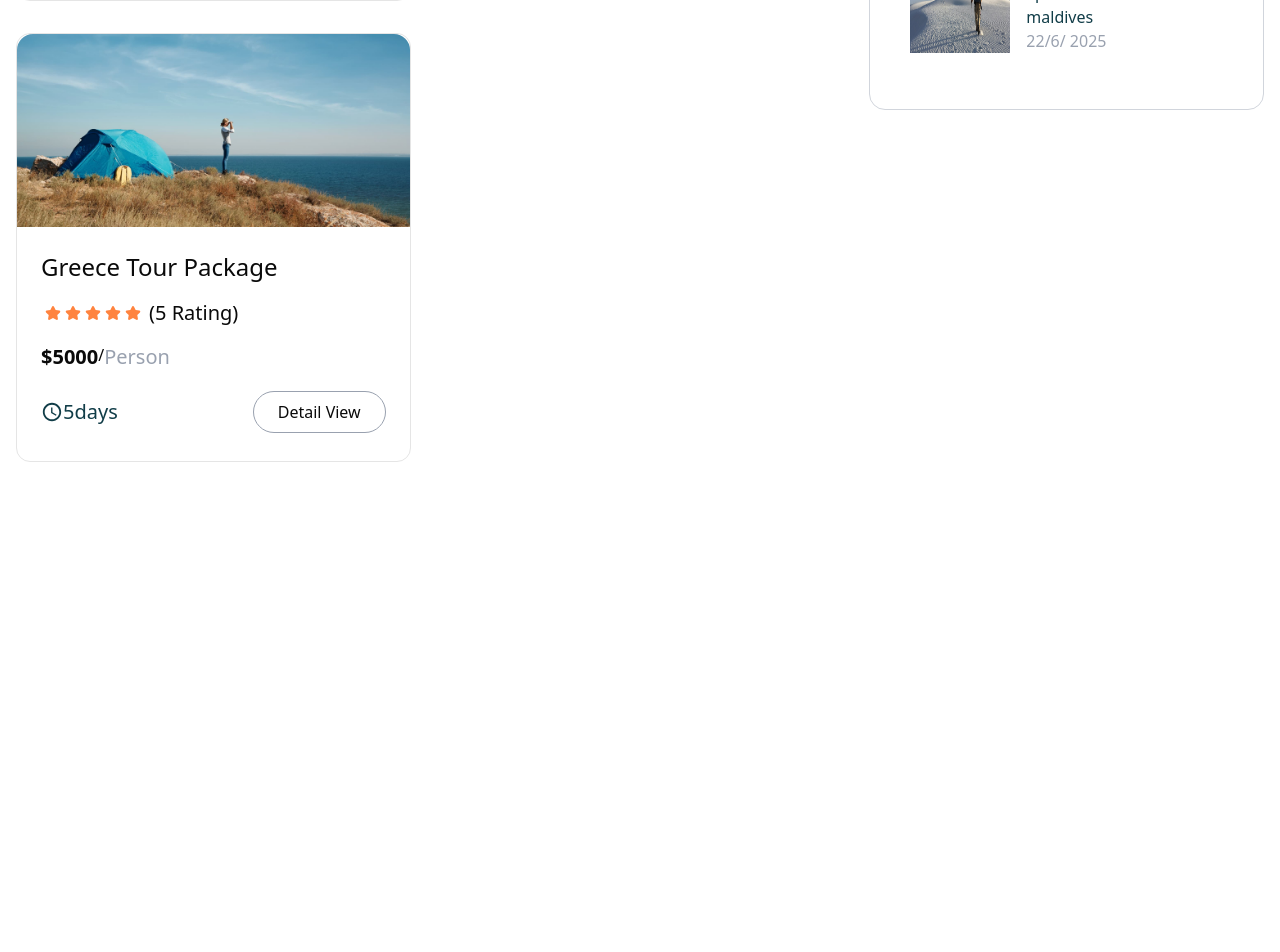
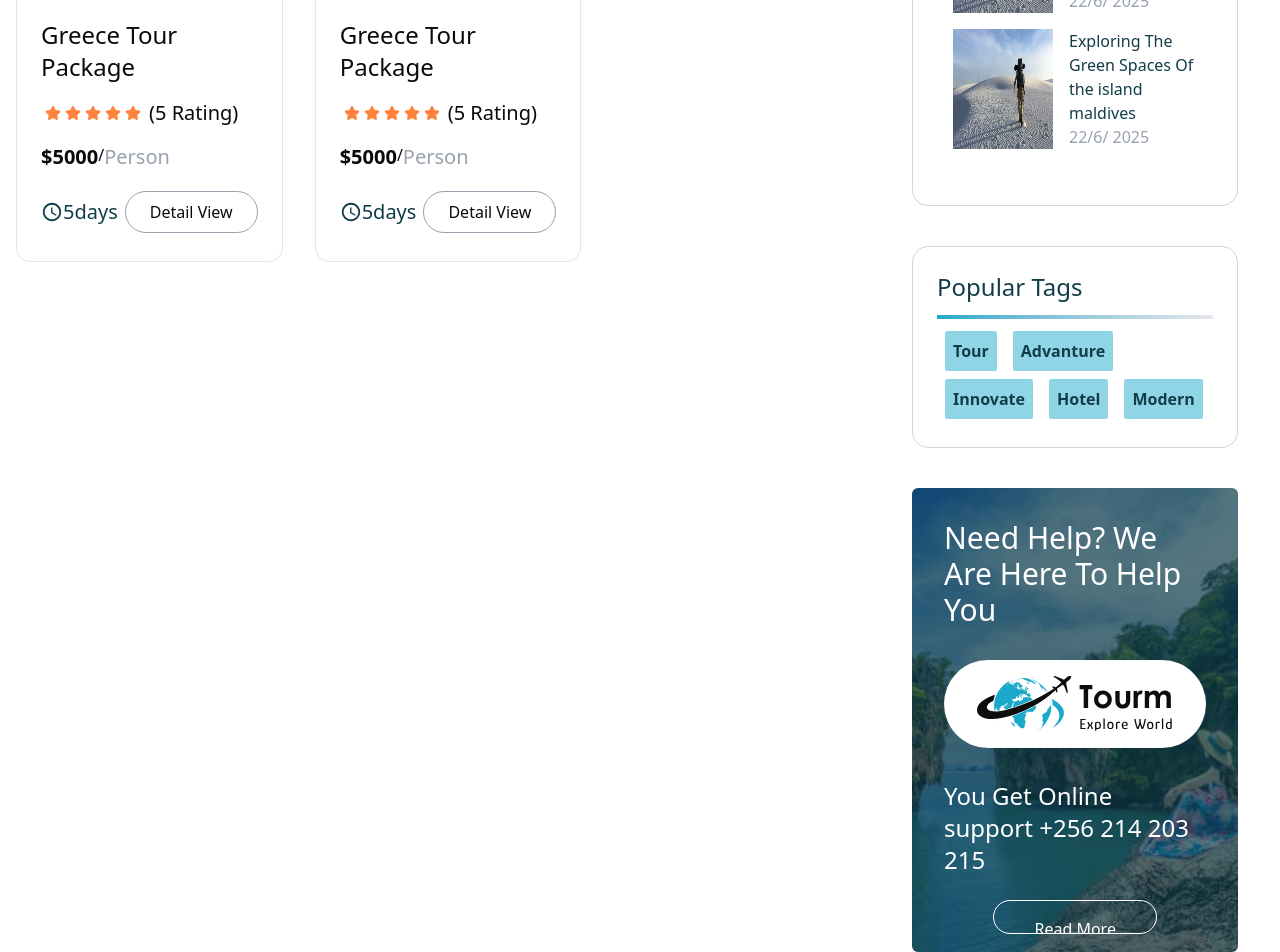
Before and after one commit to javadboroji/booking, a Next.js app: page /filter in a window 1280 px wide. Shown: the part 1422-2374 px from the top of the page. Before the commit the page ends 1900 px from the top, so only its background shows below. Built offline with nearby package versions, Linux system fonts and the light colour scheme.

Commit message:
[fetch] :add advertisement +popular

```diff
--- /dev/null
+++ b/app/Data/popular.ts
@@ -0,0 +1,25 @@
+const popluar=[
+    {
+        id:"pop-1" ,
+        url:"" ,
+        label:"Tour"
+    },
+    {
+        id:"pop-2" ,
+        url:"" ,
+        label:"Advanture"
+    },{
+        id:"pop-3" ,
+        url:"" ,
+        label:"Innovate"
+    },{
+        id:"pop-4" ,
+        url:"" ,
+        label:"Hotel"
+    },{
+        id:"pop-5" ,
+        url:"" ,
+        label:"Modern"
+    }
+]
+export default popluar
--- a/app/filter/components/SearchResult/SearchResult.tsx
+++ b/app/filter/components/SearchResult/SearchResult.tsx
@@ -56,7 +56,7 @@ function SearchResult() {
   return (
     <div className='flex flex-wrap '>
         {result?.map((item )=>{
-            return <div key={item.id} className='basis-6/12'><Card  cardInfo={item}/></div>
+            return <div key={item.id} className='basis-1/3'><Card  cardInfo={item}/></div>
         })}
     </div>
   )
--- a/app/filter/page.tsx
+++ b/app/filter/page.tsx
@@ -6,6 +6,8 @@ import SearchInFilter from "./components/SearchInFilter/SearchInFilter";
 import Sort from "./components/SortFilter/Sort";
 import Category from "@/components/custom/Wigets/Category";
 import RecentPosts from "@/components/custom/Wigets/RecentPosts";
+import Popular from "@/components/custom/Wigets/Popular";
+import Advertisement from "@/components/custom/Wigets/Advertisement";
 
 function page({ params }: { params: { slug: string } }) {
   return (
@@ -19,13 +21,15 @@ function page({ params }: { params: { slug: string } }) {
         </div>
 
         <div className="flex">
-          <div className="basis-8/12  h-[10dvh]">
+          <div className="basis-[70%] h-[10dvh]">
             {" "}
             <SearchResult />{" "}
           </div>
-          <div className="basis-4/12 flex flex-col  h-[10dvh] px-4">
+          <div className="basis-[28%] flex flex-col  h-[10dvh] px-4">
             <Category/>
             <RecentPosts/>
+            <Popular/>
+            <Advertisement/>
           </div>
         </div>
       </div>
--- a/app/globals.css
+++ b/app/globals.css
@@ -157,3 +157,17 @@ h6 {
   opacity: 0.4;
   z-index: 0;
 }
+.advertisement::before{
+  content: "";
+  position: absolute;
+  top: 50%;
+  left: 50%;
+  transform: translate(-50% ,-50%);
+  width: 100%;
+  height: 100%;
+  background: url("../public/widget_bg_1.jpg");
+  background-repeat: no-repeat;
+  background-position: center;
+  background-size: cover;
+  z-index: -1;
+}
--- a/components/custom/Card/Card.tsx
+++ b/components/custom/Card/Card.tsx
@@ -18,11 +18,11 @@ const Card: React.FC<ICardProps> = ({ cardInfo }) => {
     const unRating = 5 - ratingStar.length;
     const unRatingStar = Array.from(Array(unRating).keys());
   return (
-    <div className="group/main flex flex-col rounded-xl border-[1px] m-4 hover:shadow-2xl transition-transform duration-600 hover:-translate-y-2">
-      <div className="relative overflow-hidden rounded-t-2xl">
-        <Image src={cardInfo.image} alt={cardInfo.title} className="transition-transform duration-600 group-hover/main:scale-125" />
+    <div className="min-h-[35rem] group/main flex flex-col justify-between rounded-xl border-[1px] m-4 hover:shadow-2xl transition-transform duration-600 hover:-translate-y-2">
+      <div className="relative overflow-hidden rounded-t-2xl flex pt-[100%]">
+        <Image src={cardInfo.image} alt={cardInfo.title} className="object-cover absolute top-0 left-0 h-full w-full transition-transform duration-600 group-hover/main:scale-125" />
       </div>
-      <div className="flex flex-col py-4 px-6">
+      <div className="flex flex-col py-4 px-6 h-[50%]">
         <span className="text-2xl hover:text-[#1CA8CB] py-2">
           {cardInfo.title}
         </span>
--- /dev/null
+++ b/components/custom/Wigets/Advertisement.tsx
@@ -0,0 +1,37 @@
+"use client";
+import Image from 'next/image'
+import React from 'react'
+import image from "@/public/logo2.svg"
+import { motion } from "framer-motion";
+
+function Advertisement() {
+  return (
+    <div className='relative  rounded-[6px] min-h-[29rem] overflow-hidden p-8  advertisement flex flex-col'>
+        <p className='text-white text-3xl'> Need Help? We Are Here To Help You</p>
+        <div className='bg-white rounded-full my-8'>
+            <Image src={image}  alt='image' className='my-4 mx-auto'/>
+        </div>
+        <p className='text-white text-2xl'>
+        You Get Online support
+        +256 214 203 215
+        </p>
+        <motion.button
+                initial={{ y: 100, opacity: 0 }}
+                animate={{ y: 0, opacity: 1 }}
+                transition={{ duration: 0.7, delay: 0.3 }}
+                className="group relative overflow-hidden text-white w-fit hover:cursor-pointer hover:text-black
+              hover:bg-transparent my-6 mx-auto py-4 px-10 rounded-full bg-transparent border-[1px] border-white"
+              >
+                <span
+                  className="absolute left-0 top-0 h-full w-full bg-white origin-left scale-x-0 transition-transform
+              duration-500 ease-in-out group-hover:scale-x-100 rounded-full z-0"
+                />
+                <span className="relative z-10 group-hover:text-black">
+                  Read More
+                </span>
+              </motion.button>
+    </div>
+  )
+}
+
+export default Advertisement
--- /dev/null
+++ b/components/custom/Wigets/Popular.tsx
@@ -0,0 +1,21 @@
+import React from "react";
+import LayoutWigets from "./LayoutWigets";
+import popluar from "@/app/Data/popular";
+import Link from "next/link";
+function Popular() {
+  return (
+    <LayoutWigets title="Popular Tags">
+      <div className="flex flex-wrap">
+        {popluar?.map((item) => {
+          return (
+            <Link key={item.id} href={item.url} className=" p-2 mx-2 my-1 bg-[#1ca8cb7c] text-[#113D48] block rounded-[2px]  font-semibold hover:text-white hover:bg-[#1CA8CB]">
+              {item.label}
+            </Link>
+          );
+        })}
+      </div>
+    </LayoutWigets>
+  );
+}
+
+export default Popular;
```
Also changed, not shown: public/widget_bg_1.jpg (added).
